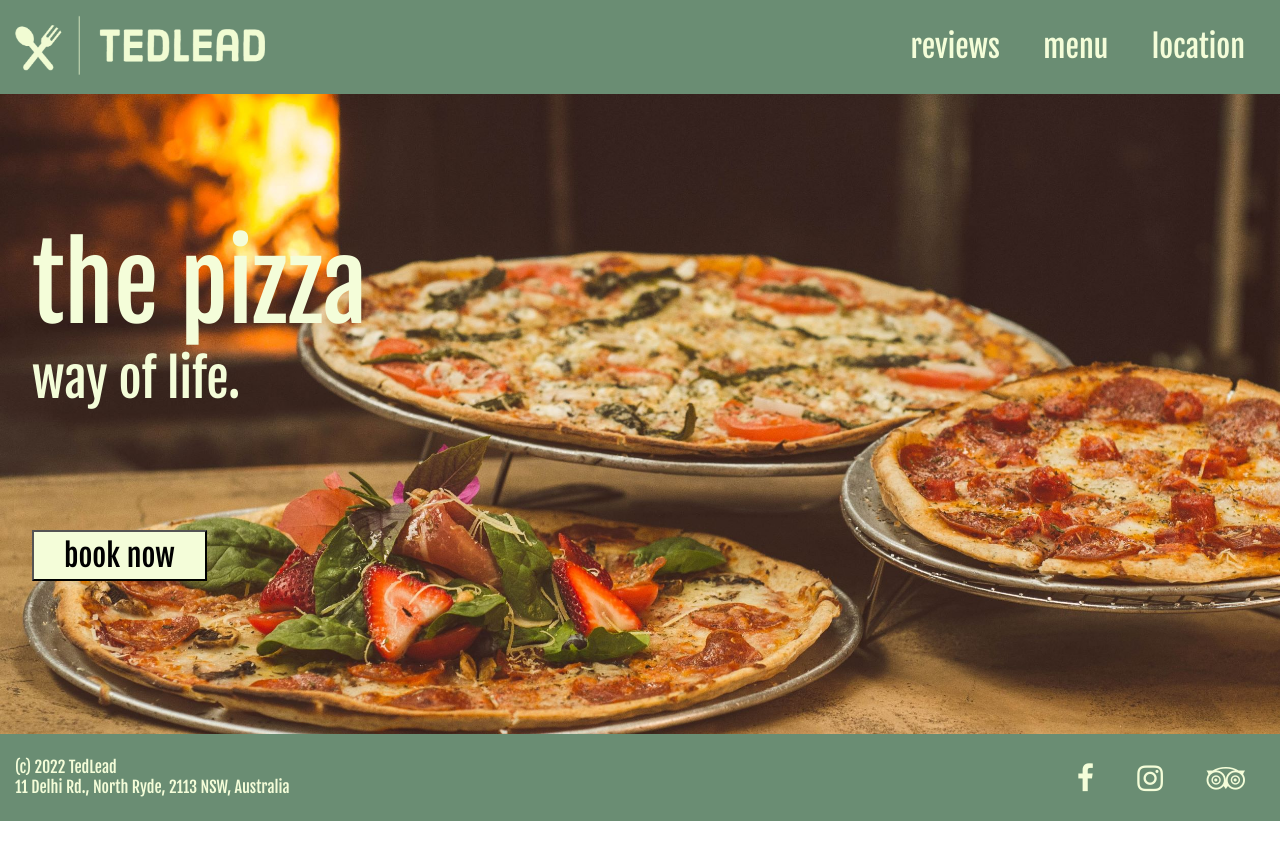
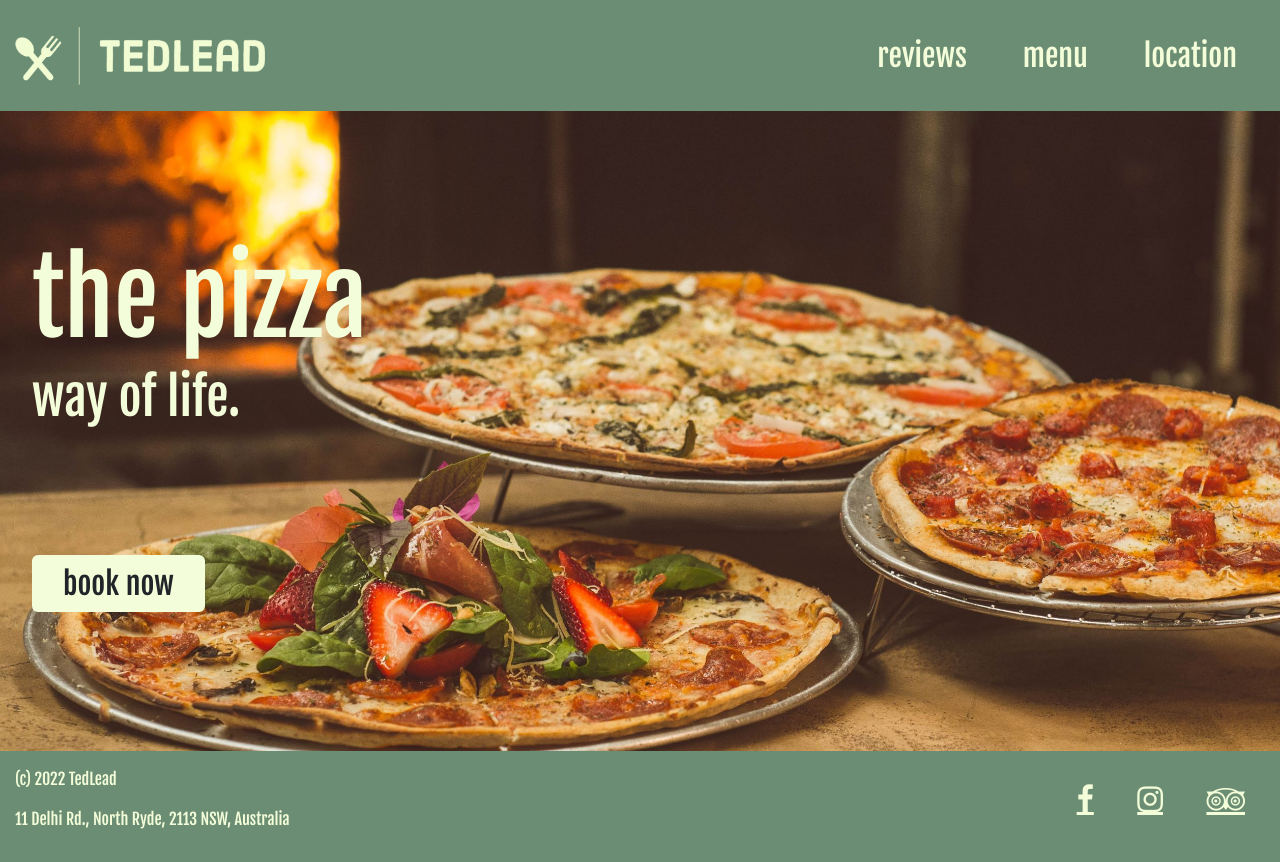
Before and after one commit to fsimizu/PreEntrega2-Simizu, a plain HTML site: page index.html in a window 1280 px wide. Before the commit the page ends 821 px from the top, so only its background shows below. Drawn offline with nearby package versions, Linux system fonts and the light colour scheme.

Commit message:
mejoras en el navbar del index

```diff
--- a/estilos/style.css
+++ b/estilos/style.css
@@ -29,6 +29,13 @@ Red (#f75077)
     grid-area: header;
 }
 
+.header__nuevo{
+    background-color: var(--verde);
+    padding: 15px;
+    color: var(--blanco) ;
+    grid-area: header;
+}
+
 .header__item {
     list-style-type: none;
     display: inline-block;
@@ -37,7 +44,7 @@ Red (#f75077)
     }
 
 .header__logo-img {
-    max-width: 250px;
+    width: 250px;
     display: inline-block;
     filter: invert(95%) sepia(35%) saturate(214%) hue-rotate(16deg) brightness(96%) contrast(106%);
 }
@@ -47,12 +54,19 @@ Red (#f75077)
 }
 
 a, a:visited {
-    color: inherit;
-    text-decoration: none;
+    color: inherit !important;
 }
 
 a:hover{
-    color: #f75077;
+    color: #f75077 !important;
+}
+
+.navbar {
+    padding:0px;
+}
+
+#navbarNav {
+    justify-content: flex-end;
 }
 /*header END*/
 
@@ -75,15 +89,6 @@ a:hover{
     padding: 10px 20px;
     font-size: 30px;
     }
-
-a, a:visited {
-    color: inherit;
-    text-decoration: none;
-}
-
-a:hover{
-    color: #f75077;
-}
 /*footer END*/
 
 /*hero START*/
@@ -120,6 +125,13 @@ a:hover{
 .hero__text-btn {
     position: relative;
     top: 15vh;
+}
+
+.animation-delay-heading{
+    transition-duration: 1s !important;
+}
+.animation-delay-slogan{
+    transition-duration: 1.4s !important;
 }
 /*hero END*/
 
@@ -355,13 +367,6 @@ input {
 /*Menu END*/
 
 @media screen and (max-width: 768px) {
-    .header {
-        flex-direction: column;
-    }
-    .header__list {
-        display: flex;
-        text-align: center;
-    }
 
     /*Location START*/
     .grid__location {
@@ -402,6 +407,9 @@ input {
 }
 
 @media screen and (max-width: 425px) {
+    .header__logo-img {
+        width: 200px;
+    }
     .hero {
         height: 70vh;
     }
--- a/index.html
+++ b/index.html
@@ -10,7 +10,11 @@
     <link rel="preconnect" href="https://fonts.gstatic.com" crossorigin>
     <link href="https://fonts.googleapis.com/css2?family=Fjalla+One&display=swap" rel="stylesheet">
     <link rel="icon" type="image/x-icon" href="./images/icon.png">
-
+    <!--Animate on scroll-->
+    <link href="https://unpkg.com/aos@2.3.1/dist/aos.css" rel="stylesheet">
+    <script src="https://unpkg.com/aos@2.3.1/dist/aos.js"></script>
+    <!--Bootstrap-->
+    <link href="https://cdn.jsdelivr.net/npm/bootstrap@5.2.2/dist/css/bootstrap.min.css" rel="stylesheet" integrity="sha384-Zenh87qX5JnK2Jl0vWa8Ck2rdkQ2Bzep5IDxbcnCeuOxjzrPF/et3URy9Bv1WTRi" crossorigin="anonymous">
     <!--Social media icons-->
     <link rel="stylesheet" href="https://cdnjs.cloudflare.com/ajax/libs/font-awesome/4.7.0/css/font-awesome.min.css">
 
@@ -19,27 +23,42 @@
 <body>
 
     <!--Header-->
-    <header class="header">
-        <a href="#" class="header__logo">
-            <img src="./images/TedLead-logo3.png" class="header__logo-img" alt="Logo">
-        </a>
+    <header>
+        <nav class="navbar navbar-expand-lg">
+            <div class="container-fluid header__nuevo">
+                <a class="navbar-brand" href="#">
+                    <img src="./images/TedLead-logo3.png" class="header__logo-img" alt="Logo">
+                </a>
 
-        <nav class="header__nav">
-            <ul class="header__list">
-                <li class="header__item"><a class="header__anchor" href="./pages/reviews.html">reviews</a></li>
-                <li class="header__item"><a class="header__anchor" href="./pages/menu.html">menu</a></li>
-                <li class="header__item"><a class="header__anchor" href="./pages/location.html">location</a></li>
-            </ul>
+              <button class="navbar-toggler" type="button" data-bs-toggle="collapse" data-bs-target="#navbarNav" aria-controls="navbarNav" aria-expanded="false" aria-label="Toggle navigation">
+                <span class="navbar-toggler-icon"></span>
+              </button>
+
+              <div class="collapse navbar-collapse" id="navbarNav">
+                <ul class="navbar-nav header__list">
+                  <li class="nav-item header__item">
+                    <a class="nav-link" href="./pages/reviews.html">reviews</a>
+                  </li>
+                  <li class="nav-item header__item">
+                    <a class="nav-link" href="./pages/menu.html">menu</a>
+                  </li>
+                  <li class="nav-item header__item">
+                    <a class="nav-link" href="./pages/location.html">location</a>
+                  </li>
+                </ul>
+              </div>
+            </div>
         </nav>
     </header>
+
 
 
     <main>
         <!--Pantalla bienvenida-->
         <section class="hero index">
             <div class="hero__text">
-                <h1 class="hero__text-heading">the pizza</h1>
-                <h2 class="hero__text-slogan">way of life.</h2>
+                <h1 class="hero__text-heading animation-delay-heading" data-aos="fade-up">the pizza</h1>
+                <h2 class="hero__text-slogan animation-delay-slogan" data-aos="fade-up">way of life.</h2>
                 <a href="./pages/booknow.html">
                     <button class="btn hero__text-btn">book now</button>
                 </a>
@@ -65,6 +84,12 @@
         </nav>
     </footer>
 
+    <!--Bootstrap-->
+    <script src="https://cdn.jsdelivr.net/npm/bootstrap@5.2.2/dist/js/bootstrap.bundle.min.js" integrity="sha384-OERcA2EqjJCMA+/3y+gxIOqMEjwtxJY7qPCqsdltbNJuaOe923+mo//f6V8Qbsw3" crossorigin="anonymous">
+    </script>
+    <script>
+        AOS.init();
+    </script>
 
 </body>
 </html>
```
Also changed, not shown: pages/booknow.html (+10 -6 lines), pages/location.html (+9 -3 lines), pages/menu.html (+10 -4 lines), pages/reviews.html (+9 -3 lines).
